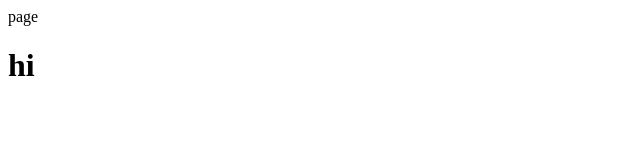
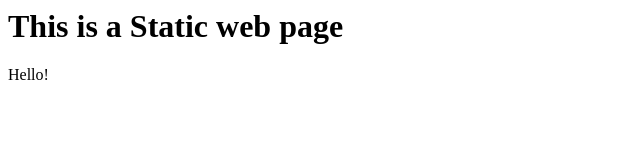
Before and after one commit to ShivaniVasgi/ccweek12, a plain HTML site: page index.html in a window 1280 px wide. Shown: the whole page, without its empty margins (0-640 px from the left). Drawn offline with Linux system fonts and the light colour scheme.

Commit message:
Fix HTML structure and update page content
Corrected HTML structure and updated content.

```diff
--- a/index.html
+++ b/index.html
@@ -1,9 +1,10 @@
 <!DOCKTYPE html>
 <html>
 <head>
-<tilt>page</title>
+<tilt></title>
 </head>
 <body>
-<h1>hi</h1>
+<h1>This is a Static web page</h1>
+  <p>Hello!</p>
 </body>
 </html>
```
